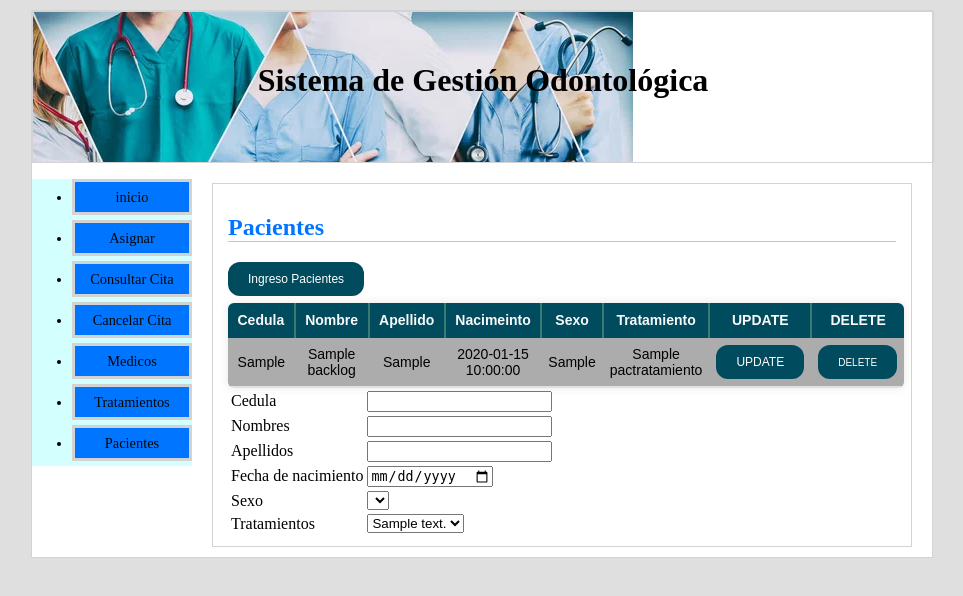
After one commit to Angelskolmy/Proyecto-MVC, a PHP site: template Vista/html/Pacientes.php in a window 1280 px wide. The commit adds this page. Shown: the top 596 px of the page, without its empty margins (158-1121 px from the left). Run offline with PHP 8.4, Linux system fonts and the light colour scheme; the template is opened without the code that fills it: most values are stand-ins (such as "Sample title", 1, 10 or a date in 2020); lists and menus that the app fills with data are empty.

Commit message:
back up de emergencia

```diff
--- /dev/null
+++ b/Vista/css/tabla_crud_Pacientes.css
@@ -0,0 +1,62 @@
+#Tablapacientes {
+  width: 100%;
+  border-collapse: collapse;
+  font-family: Arial, sans-serif;
+  font-size: 14px;
+  text-align: center;
+  box-shadow: 0 0 10px rgba(0, 0, 0, 0.1);
+  border-radius: 6px;
+  overflow: hidden;
+}
+
+#Tablapacientes th {
+  background-color: #004b5e;
+  color: rgb(248, 248, 248);
+  padding: 9.5px;
+  border-right: 2px solid #397a73;
+}
+
+#Tablapacientes th:last-child {
+  border-right: none;
+}
+
+#Tablapacientes td {
+  padding: 7px;
+  border-bottom: 2px solid #e0e0e0;
+  color: #000000;
+}
+
+#Tablapacientes tr:nth-child(even) {
+  background-color: #acacac;
+}
+
+#Tablapacientes tr:hover {
+  background-color: #e3f2f9;
+}
+.boton-leer-mas {
+  background-color: #004b5e;
+  color: white;
+  padding: 10px 20px;
+  border: none;
+  border-radius: 12px;
+  font-size: 12px;
+  font-family: sans-serif;
+  cursor: pointer;
+  transition: background-color 0.3s;
+}
+
+.boton-leer-mas:hover {
+  background-color: #4d636e;
+}
+
+#isdex{
+  color: white;
+  text-decoration: none;
+  font-size: 10px;
+  font-family: sans-serif;
+  display: inline-block;
+}
+
+.boton-registrar {
+  margin-bottom: 7px;
+}
--- a/Vista/html/Medicos.php
+++ b/Vista/html/Medicos.php
@@ -26,6 +26,7 @@
             <li><a href="index.php?accion=cancelar">Cancelar Cita</a> </li>
             <li><a href="index.php?accion=Medicos">Medicos</a> </li>
             <li><a href="index.php?accion=Tratamientos">Tratamientos</a> </li>
+            <li><a href="index.php?accion=Pacientes">Pacientes</a> </li>
 
         </ul>
         <div id="contenido">
--- /dev/null
+++ b/Vista/html/Pacientes.php
@@ -0,0 +1,110 @@
+<!DOCTYPE html>
+<html lang="en">
+
+<head>
+    <meta charset="UTF-8">
+    <meta name="viewport" content="width=device-width, initial-scale=1.0">
+    <title>Sistema de Gestión Odontológica</title>
+    <link rel="stylesheet" type="text/css" href="Vista/css/estilo.css">
+    <link rel="stylesheet" href="Vista/css/tabla_crud_Pacientes.css">
+    <link href="Vista/jquery/jquery-ui-1.14.1.custom/jquery-ui.min.css" rel="stylesheet" type="text/css" />
+    <script src="Vista/Jquery/jquery.js"></script>
+    <script src="Vista/jquery/jquery-ui-1.14.1.custom/jquery-ui.js" type="text/javascript"></script>
+</head>
+
+<body>
+    <div id="contenedor">
+        <div id="encabezado">
+            <h1>Sistema de Gestión Odontológica</h1>
+        </div>
+        <ul id="menu">
+            <li><a href="index.php">inicio</a> </li>
+            <li><a href="index.php?accion=asignar">Asignar</a> </li>
+            <li><a href="index.php?accion=consultar">Consultar Cita</a> </li>
+            <li><a href="index.php?accion=cancelar">Cancelar Cita</a> </li>
+            <li><a href="index.php?accion=Medicos">Medicos</a> </li>
+            <li><a href="index.php?accion=Tratamientos">Tratamientos</a> </li>
+            <li><a href="index.php?accion=Pacientes">Pacientes</a> </li>
+        </ul>
+        <div id="contenido">
+            <h2>Pacientes</h2>
+            <form action="">
+                <input type="button"  class="boton-leer-mas boton-registrar" id="añadirpacientes" onclick="eeeeee" value="Ingreso Pacientes">
+            </form>
+            <table id="Tablapacientes">
+                <tr>
+                    <th>Cedula</th>
+                    <th>Nombre</th>
+                    <th>Apellido</th>
+                    <th>Nacimeinto</th>
+                    <th>Sexo</th>
+                    <th>Tratamiento</th>
+                    <th>UPDATE</th>
+                    <th>DELETE</th>
+                </tr>
+                <?php while($Startlock= $Backlog->fetch_object()){?>
+                <tr>
+                    <td><?php echo $Startlock->PacIdentificacion;?></td>
+                    <td><?php echo $Startlock->PacNombres;?></td>
+                    <td><?php echo $Startlock->PacApellidos;?></td>
+                    <td><?php echo $Startlock->PacFechaNacimiento;?></td>
+                    <td><?php echo $Startlock->PacSexo;?></td>
+                    <td><?php echo $Startlock->Pactratamiento;?></td>
+                    <td><button class="boton-leer-mas" onclick="pñpp">UPDATE</button></td>
+                    <td><button class="boton-leer-mas"><a id="isdex" href="">DELETE</a></button></td>
+                </tr>
+                <?php }?>
+            </table>
+            <div id="fmrpacientes2" title="Ingreso de Pacientes">
+                <form id="datospac2" action="" method="get">
+                    <table>
+                        <tr>
+                            <td>Cedula</td>
+                            <td>
+                                <input type="text" name="idPac" id="idPac">
+                            </td>
+                        </tr>
+                        <tr>
+                            <td>Nombres</td>
+                            <td>
+                                <input type="text" name="nombrePac" id="nombrePac">
+                            </td>
+                        </tr>
+                        <tr>
+                            <td>Apellidos</td>
+                            <td>
+                                <input type="text" name="apellidoPac" id="apellidoPac">
+                            </td>
+                        </tr>
+                        <tr>
+                            <td>Fecha de nacimiento</td>
+                            <td>
+                                <input type="date" name="bornPac" id="bornPac">
+                            </td>
+                        </tr>
+                        <tr>
+                            <td>Sexo</td>
+                            <td>
+                                <select name="sexPac" id="sexPac">
+                                    <option value=""></option>
+                                </select>
+                            </td>
+                        </tr>
+                        <tr>
+                            <td>Tratamientos</td>
+                            <td>
+                                <select name="trataamientoPac" id="trataamientoPac">
+                                    <?php while($Elector= $selector->fetch_object()){?>
+                                    <option value="<?php $Elector->TraNumero?>"><?php echo $Elector->TraDescripcion;?></option>
+                                    <?php }?>
+                                </select>
+                            </td>
+                        </tr>
+                    </table>
+                </form>
+            </div>
+        </div>
+    </div>
+</body>
+
+</html>
--- a/Vista/html/Tratamientos.php
+++ b/Vista/html/Tratamientos.php
@@ -27,6 +27,7 @@
             <li><a href="index.php?accion=cancelar">Cancelar Cita</a> </li>
             <li><a href="index.php?accion=Medicos">Medicos</a> </li>
             <li><a href="index.php?accion=Tratamientos">Tratamientos</a> </li>
+            <li><a href="index.php?accion=Pacientes">Pacientes</a> </li>
 
         </ul>
         <div id="contenido">
--- a/Vista/html/asignar.php
+++ b/Vista/html/asignar.php
@@ -24,6 +24,7 @@
             <li><a href="index.php?accion=cancelar">Cancelar Cita</a> </li>
             <li><a href="index.php?accion=Medicos">Medicos</a> </li>
             <li><a href="index.php?accion=Tratamientos">Tratamientos</a> </li>
+            <li><a href="index.php?accion=Pacientes">Pacientes</a> </li>
         </ul>
         <div id="contenido">
             <h2>Asignar cita</h2>
--- a/Vista/html/cancelar.php
+++ b/Vista/html/cancelar.php
@@ -23,6 +23,7 @@
             <li><a href="index.php?accion=cancelar">Cancelar Cita</a> </li>
             <li><a href="index.php?accion=Medicos">Medicos</a> </li>
             <li><a href="index.php?accion=Tratamientos">Tratamientos</a> </li>
+            <li><a href="index.php?accion=Pacientes">Pacientes</a> </li>
         </ul>
         <div id="contenido">
             <h2>Cancelar citas</h2>
--- a/Vista/html/confirmarCita.php
+++ b/Vista/html/confirmarCita.php
@@ -16,6 +16,9 @@
             <li><a href="index.php?accion=asignar">Asignar</a> </li>
             <li><a href="index.php?accion=consultar">Consultar Cita</a> </li>
             <li><a href="index.php?accion=cancelar">Cancelar Cita</a> </li>
+            <li><a href="index.php?accion=Medicos">Medicos</a> </li>
+            <li><a href="index.php?accion=Tratamientos">Tratamientos</a> </li>
+            <li><a href="index.php?accion=Pacientes">Pacientes</a> </li>
         </ul>
         <div id="contenido">
             <?php $fila = $result->fetch_object(); ?>
--- a/Vista/html/consultar.php
+++ b/Vista/html/consultar.php
@@ -23,6 +23,7 @@
             <li><a href="index.php?accion=cancelar">Cancelar Cita</a> </li>
             <li><a href="index.php?accion=Medicos">Medicos</a> </li>
             <li><a href="index.php?accion=Tratamientos">Tratamientos</a> </li>
+            <li><a href="index.php?accion=Pacientes">Pacientes</a> </li>
         </ul>
         <div id="contenido">
             <h2>Consutar cita</h2>
--- a/Vista/html/inicio.php
+++ b/Vista/html/inicio.php
@@ -20,6 +20,7 @@
             <li><a href="index.php?accion=cancelar">Cancelar Cita</a> </li>
             <li><a href="index.php?accion=Medicos">Medicos</a> </li>
             <li><a href="index.php?accion=Tratamientos">Tratamientos</a> </li>
+            <li><a href="index.php?accion=Pacientes">Pacientes</a> </li>
         </ul>
         <div id="contenido">
             <h2>Información General</h2>
--- a/index.php
+++ b/index.php
@@ -7,6 +7,7 @@
     require_once 'Modelo/Conexion.php';
     require_once 'Modelo/ModMedicos.php';
     require_once 'Modelo/ModTratamientos.php';
+    require_once 'Modelo/ModPacientes.php';
 
     $controlador = new Controlador();
 
@@ -26,6 +27,9 @@
         }
         if($_GET["accion"]=="Tratamientos"){
             $controlador->ListarTablaTratamientos();
+        }
+        if ($_GET["accion"]=="Pacientes"){
+            $controlador->listarTablaPacientes();
         }
 
         elseif ($_GET["accion"] == "guardarCita") {
```
Also changed, not shown: Controlador/Controlador.php (+9 -0 lines), Modelo/GestorCitas.php (+26 -1 lines), Modelo/ModPacientes.php (added, +49 -0 lines).
